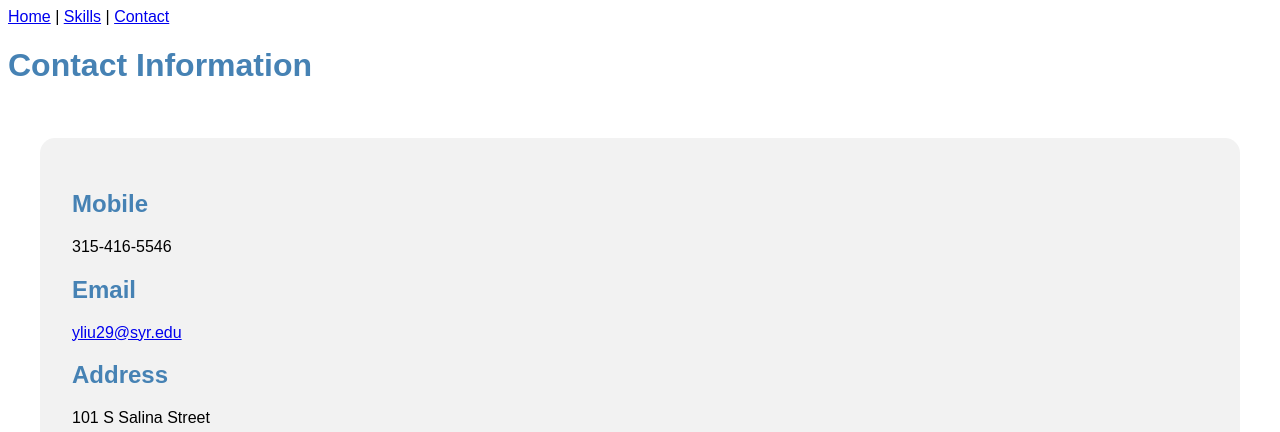
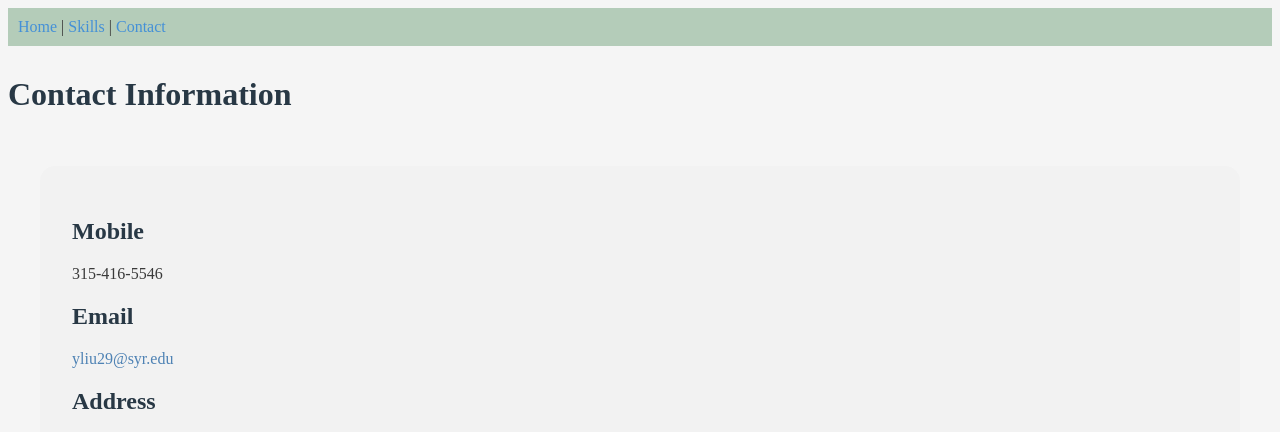
Before and after one commit to LeoLiu0931/ist263, a plain HTML site: page lab08/contact.html in a window 1280 px wide. Shown: the top 432 px of the page. Drawn offline with Linux system fonts and the light colour scheme; files that its build step writes are made by us from their sources.

Commit message:
Update contact.html

```diff
--- a/lab08/contact.html
+++ b/lab08/contact.html
@@ -5,7 +5,7 @@
     <meta charset="utf-8">
     <meta name="viewport" content="width=device-width, initial-scale=1.0">
     <title>Yihe Liu's Contact</title>
-    <link rel="stylesheet" href="styles.css">
+    <link rel="stylesheet" href="../lab07/style.css">
 
     <style>
         /* Flex container */
@@ -65,8 +65,8 @@
 
 <body>
     <nav>
-        <a href="https://leoliu0931.github.io/ist263/lab07/.">Home</a> |
-        <a href="https://leoliu0931.github.io/ist263/Lab9/skills.html">Skills</a> |
+        <a href="https://leoliu0931.github.io/ist263/lab07/.">Home</a> <span>|</span>
+        <a href="https://leoliu0931.github.io/ist263/Lab9/skills.html">Skills</a> <span>|</span>
         <a href="https://leoliu0931.github.io/ist263/lab08/contact.html">Contact</a>
     </nav>
     <h1>Contact Information</h1>
```
